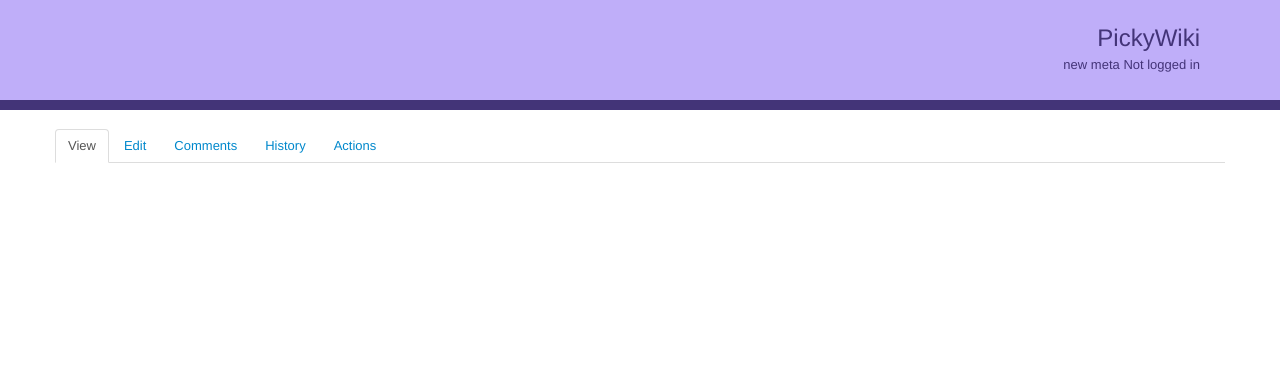
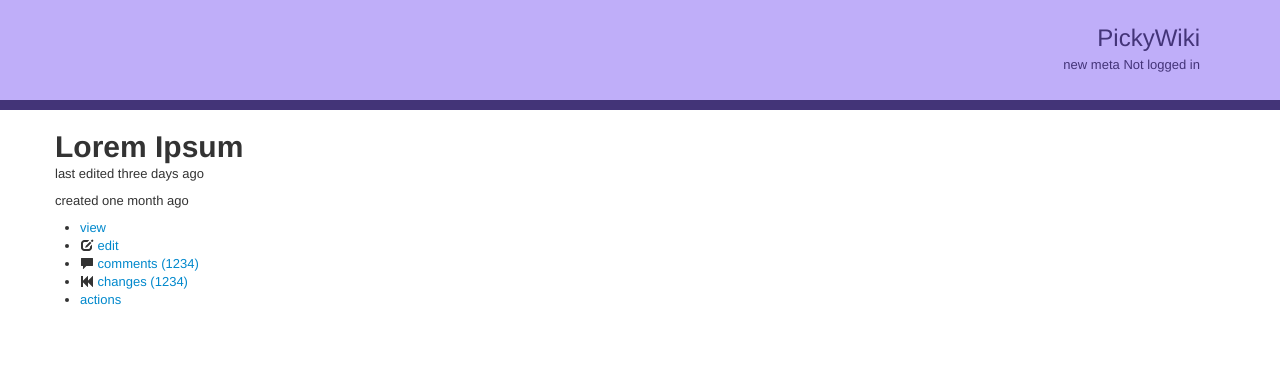
Before and after one commit to Wilfred/Picky, a Django app: template picky/templates/pages/view_page.html in a window 1280 px wide. Shown: the top 374 px of the page. Run offline with Django 3.2, Linux system fonts and the light colour scheme; the template is opened without the code that fills it, so the values that code supplies are empty; data comes from the database, SQL or seed files in the repository; parts of the project's set-up code (start-up, migrations or seed data) failed here and were passed over.

Commit message:
adding a left sidebar for pages, consistent with our mocks

```diff
--- a/picky/templates/pages/page_actions.html
+++ b/picky/templates/pages/page_actions.html
@@ -2,7 +2,7 @@
 
 {% block page_actions_state %}active{% endblock %}
 
-{% block content %}
+{% block inner-content %}
 <a class="btn btn-danger" href="{% url delete_page page.id %}">Delete Page</a>
 
 {% endblock %}
--- a/picky/templates/pages/page_base.html
+++ b/picky/templates/pages/page_base.html
@@ -2,23 +2,36 @@
 
 {% block title %}{{ block.super }} | {{ page.name }}{% endblock %}
 
-{% block tab_bar %}
-<ul class="nav nav-tabs">
+{% block whole-row-content %}
+<div class="row">
+    <div class="span4">
+        <h1 id="page-title">Lorem Ipsum</h1>
+        <p class="last-edited">last edited three days ago</p>
+        <p class="created">created one month ago</p>
+
+        <ul id="actions">
             <li class="{% block page_view_state %}{% endblock %}">
-	    <a href="{% url view_page page.name_slug %}">View</a>
+	        <a href="{% url view_page page.name_slug %}">view</a>
             </li>
             <li class="{% block page_edit_state %}{% endblock %}">
-	    <a href="{% url edit_page page.name_slug %}">Edit</a>
+	        <a href="{% url edit_page page.name_slug %}"><i class="icon-edit"></i> edit</a>
             </li>
             <li class="{% block page_comments_state %}{% endblock %}">
-	    <a href="{% url view_page_comments page.name_slug %}">Comments</a>
+	        <a href="{% url view_page_comments page.name_slug %}"><i class="icon-comment"></i> comments (1234)</a>
             </li>
             <li class="{% block page_history_state %}{% endblock %}">
-	    <a href="{% url view_page_history page.name_slug %}">History</a>
+	        <a href="{% url view_page_history page.name_slug %}"><i class="icon-fast-backward"></i> changes (1234)</a>
             </li>
             <li class="{% block page_actions_state %}{% endblock %}">
-	    <a href="{% url view_page_actions page.name_slug %}">Actions</a>
+	        <a href="{% url view_page_actions page.name_slug %}">actions</a>
             </li>
         </ul>
+    </div>
+    <div class="span8">
+
+        {% block inner-content %}{% endblock %}
+
+    </div>
+</div>
 
 {% endblock %}
--- a/picky/templates/pages/view_page.html
+++ b/picky/templates/pages/view_page.html
@@ -2,16 +2,12 @@
 
 {% block page_view_state %}active{% endblock %}
 
-{% block whole-row-content %}
-<div class="row">
-    <div class="span6">
+{% block inner-content %}
 
-        {% if version_specified %}
-        <p><em>Warning: You are viewing version {{ version_specified }}.</em></p>
-        {% endif %}
+{% if version_specified %}
+<p><em>Warning: You are viewing version {{ version_specified }}.</em></p>
+{% endif %}
 
-        {{ content|safe }}
-
-    </div>
+{{ content|safe }}
 
 {% endblock %}
--- a/picky/templates/pages/view_page_comments.html
+++ b/picky/templates/pages/view_page_comments.html
@@ -2,7 +2,7 @@
 
 {% block page_comments_state %}active{% endblock %}
 
-{% block content %}
+{% block inner-content %}
 
 {% for comment in comments %}
 <div class="well">
--- a/picky/templates/pages/view_page_history.html
+++ b/picky/templates/pages/view_page_history.html
@@ -2,7 +2,7 @@
 
 {% block page_history_state %}active{% endblock %}
 
-{% block content %}
+{% block inner-content %}
 <h2>History: {{ page.name }}</h2>
 
 <table class="table table-striped table-bordered">
```
Also changed, not shown: picky/templates/pages/page_edit.html (+1 -7 lines). Lines whose indentation alone changed are shown as unchanged.
